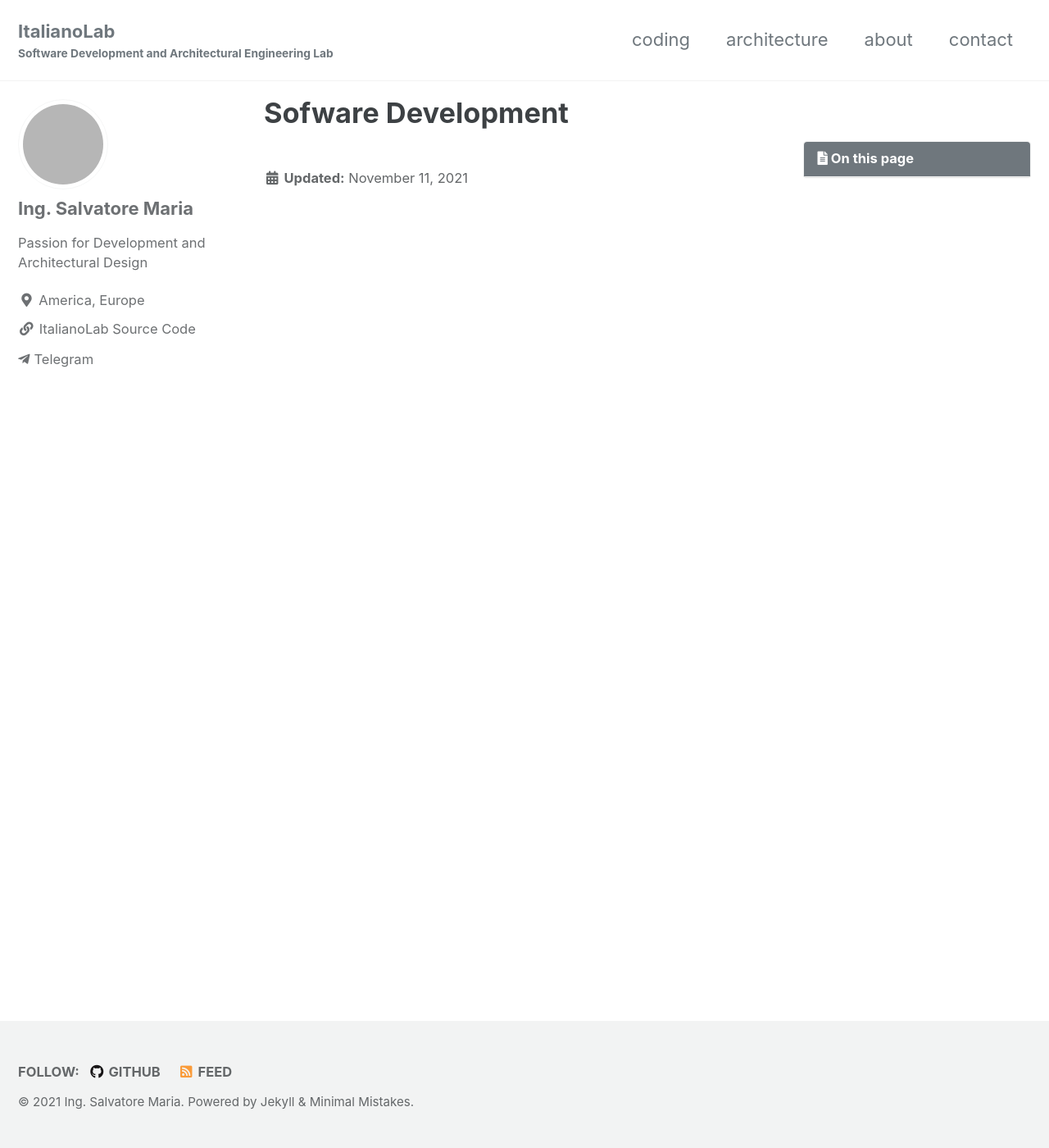
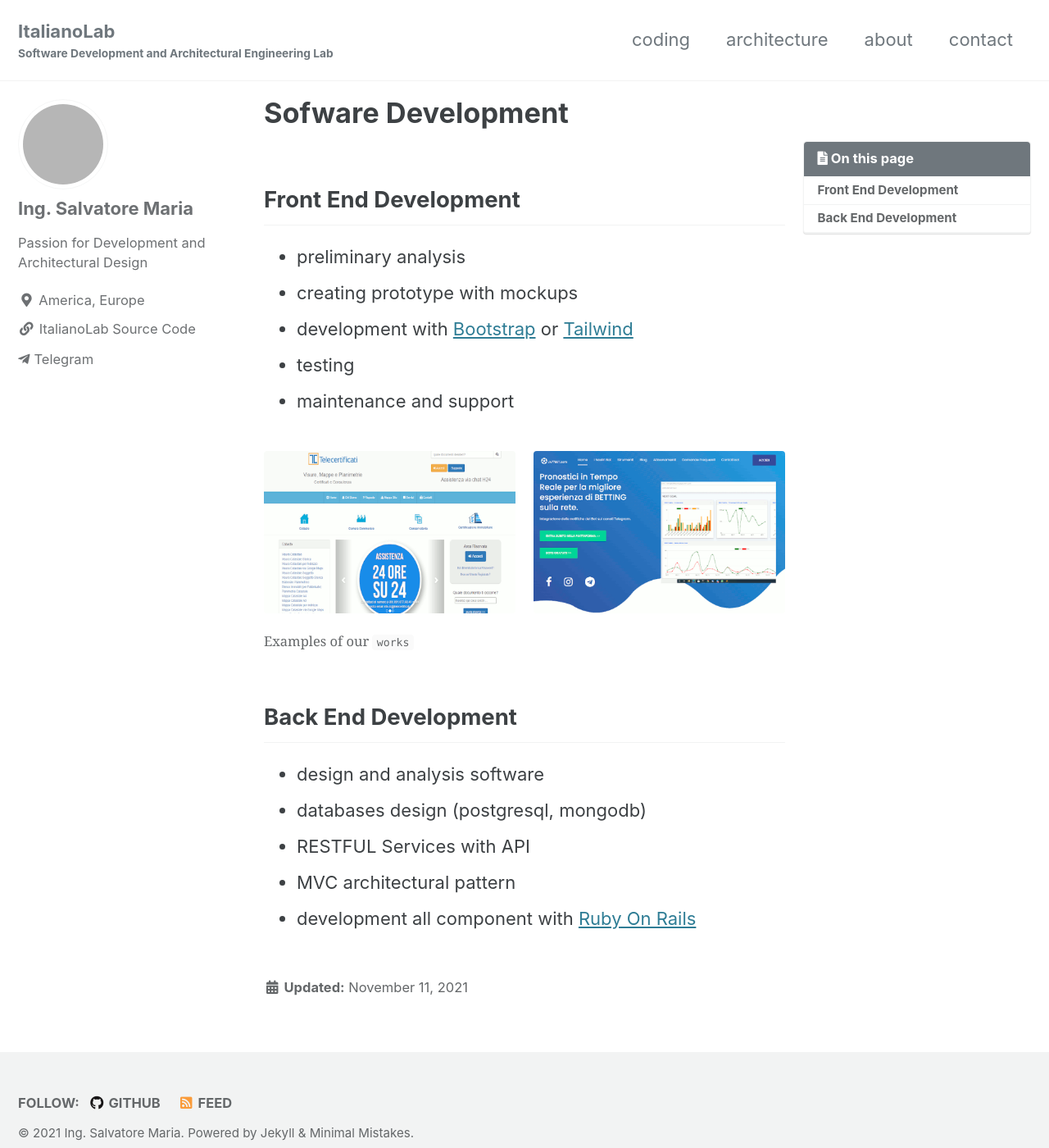
Before and after one commit to Astr0surf3r/italianolab, a Jekyll site: the page built from _pages/coding.md, in a window 1280 px wide and 1400 px high. Shown: the whole window at 82% size. Built offline with Jekyll 4.4.1, drawn with Linux system fonts in a browser that asks for light colours; cached includes are drawn as plain includes; grey boxes are pictures that could not be loaded.

Commit message:
refactor Coding and Architecture pages

```diff
--- a/Gemfile
+++ b/Gemfile
@@ -7,4 +7,4 @@ gem "github-pages", group: :jekyll_plugins
 gem "jekyll-include-cache", group: :jekyll_plugins
 
 # upgraded to remove high severity risk
-#gem "nokogiri", ">= 1.12.5"
+# gem "nokogiri", ">= 1.12.5"
--- a/_pages/coding.md
+++ b/_pages/coding.md
@@ -2,17 +2,32 @@
 permalink: /coding/
 title: "Sofware Development"
 excerpt: "About the works made in the Software Development Lab."
-layouts_gallery:
-  - url: /assets/images/mm-layout-splash.png
-    image_path: /assets/images/mm-layout-splash.png
+layouts_gallery_development:
+  - url: /assets/images/mm-tc.png
+    image_path: /assets/images/mm-tc.png
     alt: "splash layout example"
-  - url: /assets/images/mm-layout-single-meta.png
-    image_path: /assets/images/mm-layout-single-meta.png
+  - url: /assets/images/mm-ja77bet.png
+    image_path: /assets/images/mm-ja77bet.png
     alt: "single layout with comments and related posts"
-  - url: /assets/images/mm-layout-archive.png
-    image_path: /assets/images/mm-layout-archive.png
-    alt: "archive layout example"
 last_modified_at: 2021-11-11T10:23:16-04:00
 toc: true
 author_profile: true
 ---
+
+## Front End Development
+
+- preliminary analysis
+- creating prototype with mockups
+- development with [Bootstrap](https://getbootstrap.com/) or [Tailwind](https://tailwindcss.com/)
+- testing
+- maintenance and support
+
+{% include gallery id="layouts_gallery_development" caption="Examples of our `works`" %}
+
+## Back End Development
+
+- design and analysis software
+- databases design (postgresql, mongodb)
+- RESTFUL Services with API
+- MVC architectural pattern
+- development all component with [Ruby On Rails](https://rubyonrails.org/)
```
Also changed, not shown: _pages/about.md (+4 -73 lines), _pages/architecture.md (+17 -11 lines), _posts/2014-3-3-Hello-World.md (+1 -1 lines), index.md (+3 -3 lines), assets/images/ja77bet.png (deleted), assets/images/mm-ja77bet.png (added), assets/images/mm-small-house-indoor.png (added), assets/images/mm-small-house-plans.png (added), assets/images/mm-small-house-rendering.png (added), assets/images/mm-tc.png (added), 4 other files.
